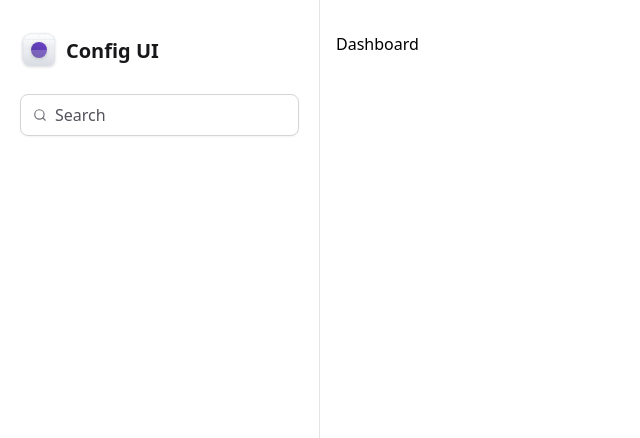
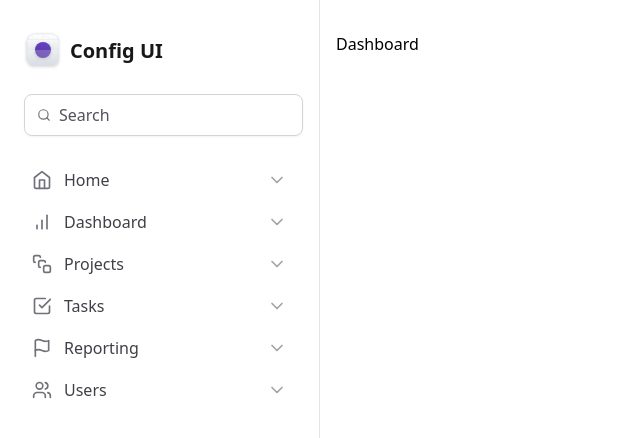
Before and after one commit to jovemcleb/tailwind-iu, a React (Vite) app: page / in a window 1280 px wide. Shown: the top 438 px of the page, without its empty margins (0-640 px from the left). Built offline with nearby package versions, Linux system fonts and the light colour scheme.

Commit message:
feat(MainNavigation): implements main navigation and NavItem

```diff
--- a/src/view/Components/Logo/index.tsx
+++ b/src/view/Components/Logo/index.tsx
@@ -1,6 +1,6 @@
 export function Logo() {
   return (
-    <strong className="flex items-center gap-2 text-xl font-semibold text-zinc-900">
+    <strong className="mx-1 flex items-center gap-2 text-xl font-semibold text-zinc-900">
       <svg
         width={38}
         height={38}
--- /dev/null
+++ b/src/view/Components/Sidebar/MainNavigation/NavItem.tsx
@@ -0,0 +1,24 @@
+import { ChevronDown } from 'lucide-react'
+import { ElementType } from 'react'
+import { NavLink } from 'react-router-dom'
+
+interface NavItemProps {
+  title: string
+  icon: ElementType
+  pathLink?: string
+}
+
+export function NavItem({ title, icon: Icon }: NavItemProps) {
+  return (
+    <NavLink
+      to=""
+      className="group flex items-center gap-3 rounded px-3 py-2 hover:bg-violet-50"
+    >
+      <Icon className="h-5 w-5 text-zinc-500" />
+      <span className="font-medium text-zinc-700 group-hover:text-violet-500">
+        {title}
+      </span>
+      <ChevronDown className="ml-auto h-5 w-5 text-zinc-400 group-hover:text-violet-300" />
+    </NavLink>
+  )
+}
--- /dev/null
+++ b/src/view/Components/Sidebar/MainNavigation/index.tsx
@@ -0,0 +1,22 @@
+import {
+  BarChart,
+  CheckSquare,
+  Flag,
+  Home,
+  SquareStack,
+  Users,
+} from 'lucide-react'
+import { NavItem } from './NavItem'
+
+export function MainNavigation() {
+  return (
+    <nav className="space-y-0.5">
+      <NavItem icon={Home} title="Home" />
+      <NavItem icon={BarChart} title="Dashboard" />
+      <NavItem icon={SquareStack} title="Projects" />
+      <NavItem icon={CheckSquare} title="Tasks" />
+      <NavItem icon={Flag} title="Reporting" />
+      <NavItem icon={Users} title="Users" />
+    </nav>
+  )
+}
--- a/src/view/Components/Sidebar/index.tsx
+++ b/src/view/Components/Sidebar/index.tsx
@@ -1,11 +1,12 @@
 import { Search } from 'lucide-react'
 import { Logo } from '../Logo'
+import { MainNavigation } from './MainNavigation'
 
 export function Sidebar() {
   return (
     <aside className="space-y-6 border-r border-zinc-200 px-5 py-8">
       <Logo />
-      <div className="flex w-full items-center gap-2 rounded-lg border border-zinc-300 px-3 py-2 shadow-sm">
+      <div className=" mx-1 flex w-full items-center gap-2 rounded-lg border border-zinc-300 px-3 py-2 shadow-sm">
         <Search className="h-5 w-5 text-zinc-500" />
         <input
           type="text"
@@ -13,6 +14,7 @@
           placeholder="Search"
         />
       </div>
+      <MainNavigation />
     </aside>
   )
 }
```
